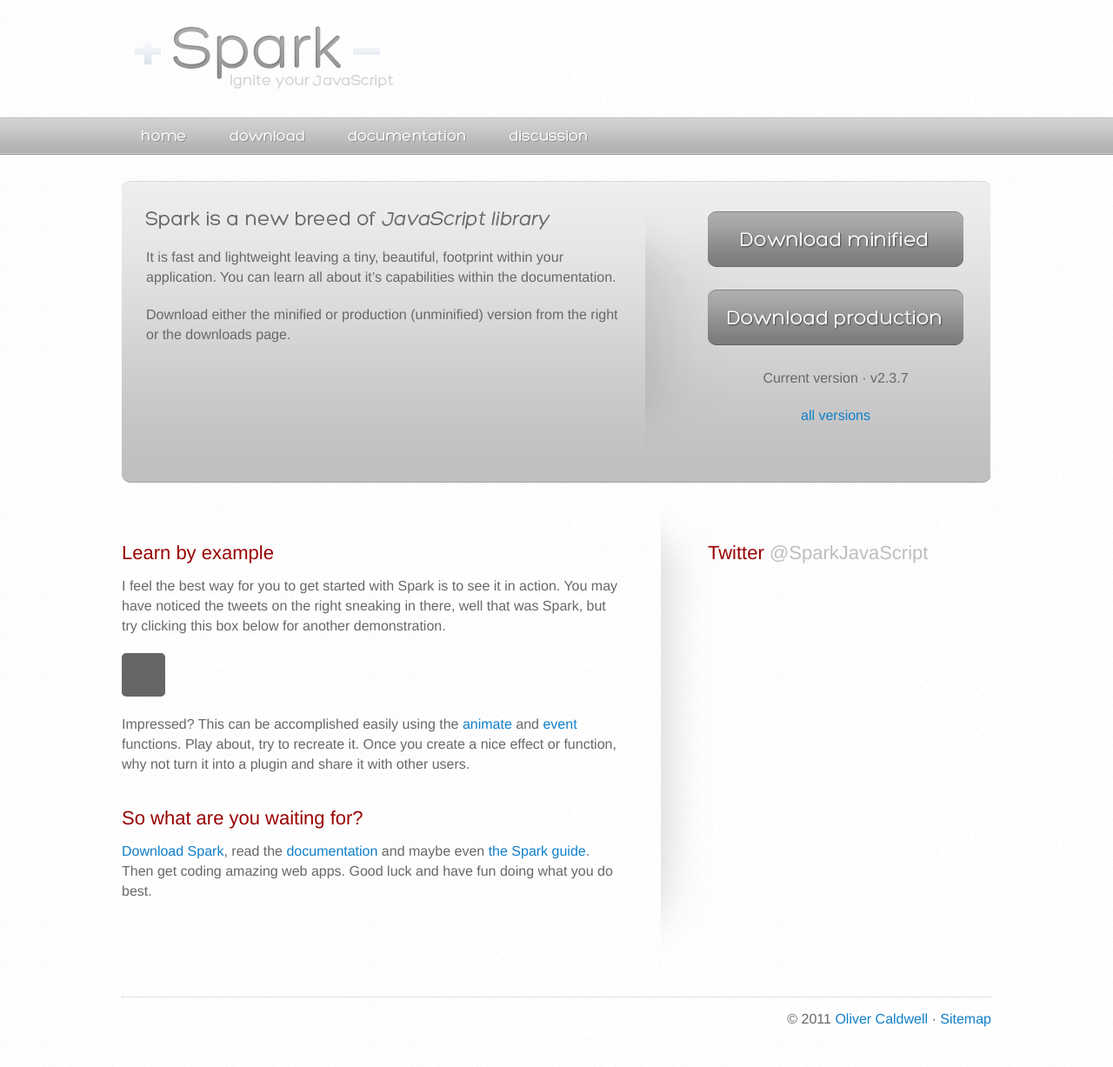
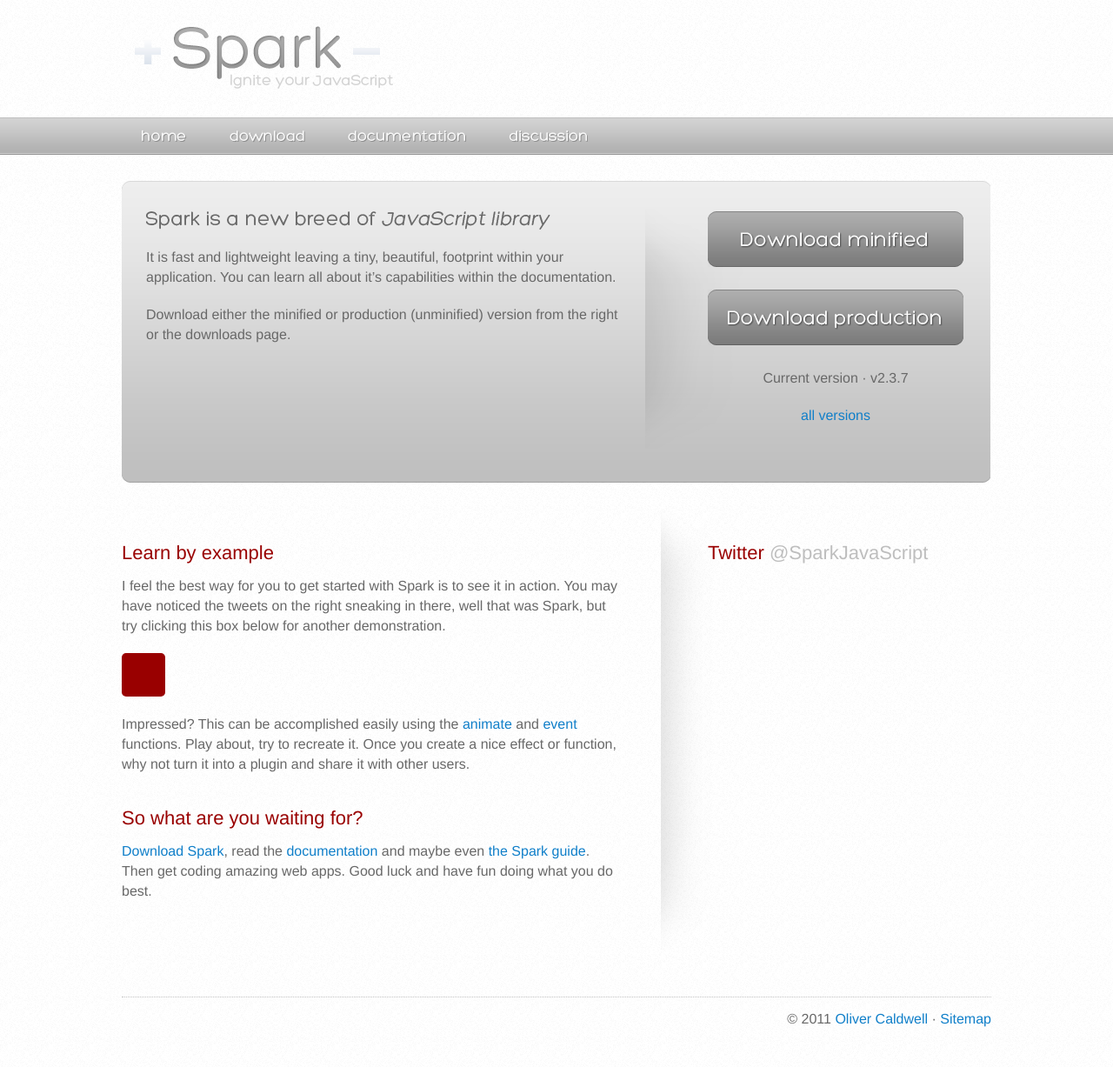
Before and after one commit to Olical/sparkjs.co.uk, a Jekyll site: the page built from index.html, in a window 1280 px wide. Shown: the whole page at 87% size. Built offline with Jekyll 4.4.1, drawn with Linux system fonts in a browser that asks for light colours; Markdown is read by kramdown in place of the engine named in the settings; comment, search, counter and statistics services are not loaded.

Commit message:
Made the example box red

```diff
--- a/assets/style.css
+++ b/assets/style.css
@@ -258,7 +258,7 @@ div.main {
 	border-radius: 5px;
 	width: 50px;
 	height: 50px;
-	background-color: #666666;
+	background-color: #990000;
 	margin: 0 0 20px 0;
 	cursor: pointer;
 	}
```
